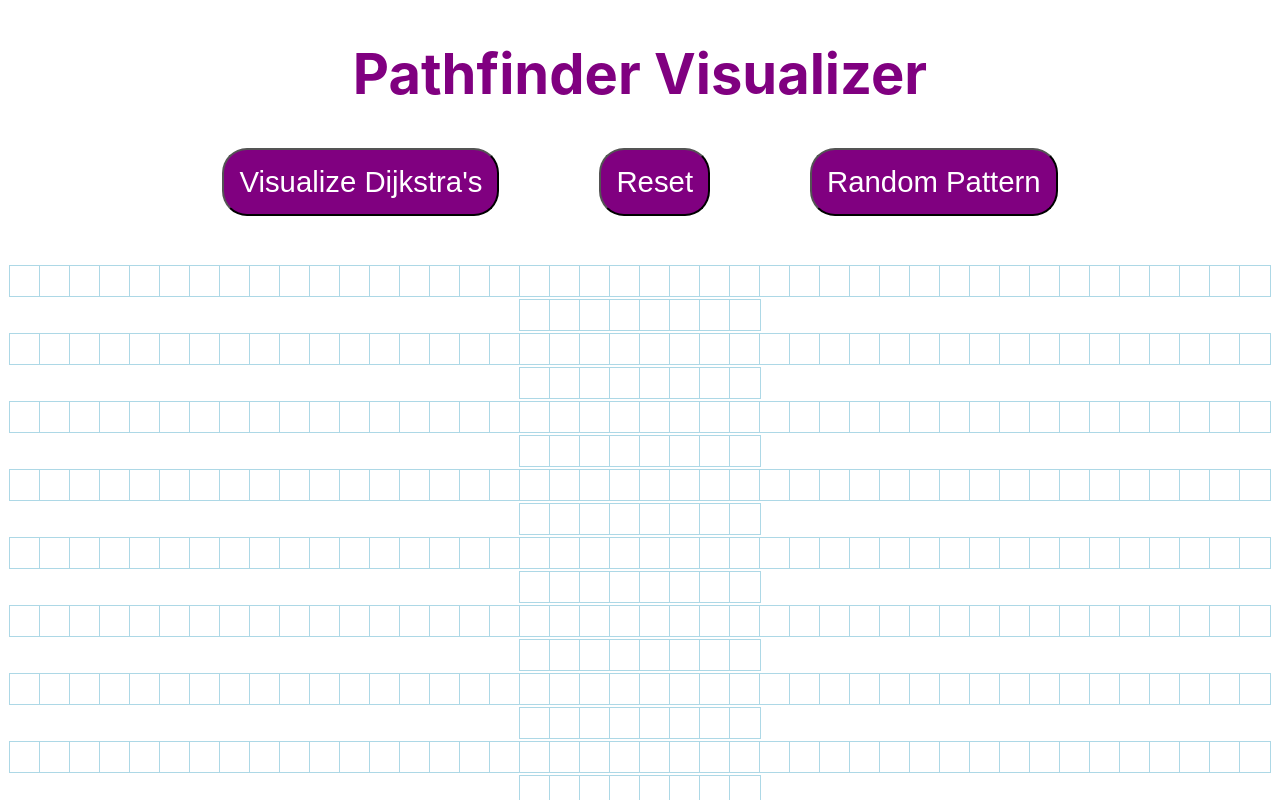
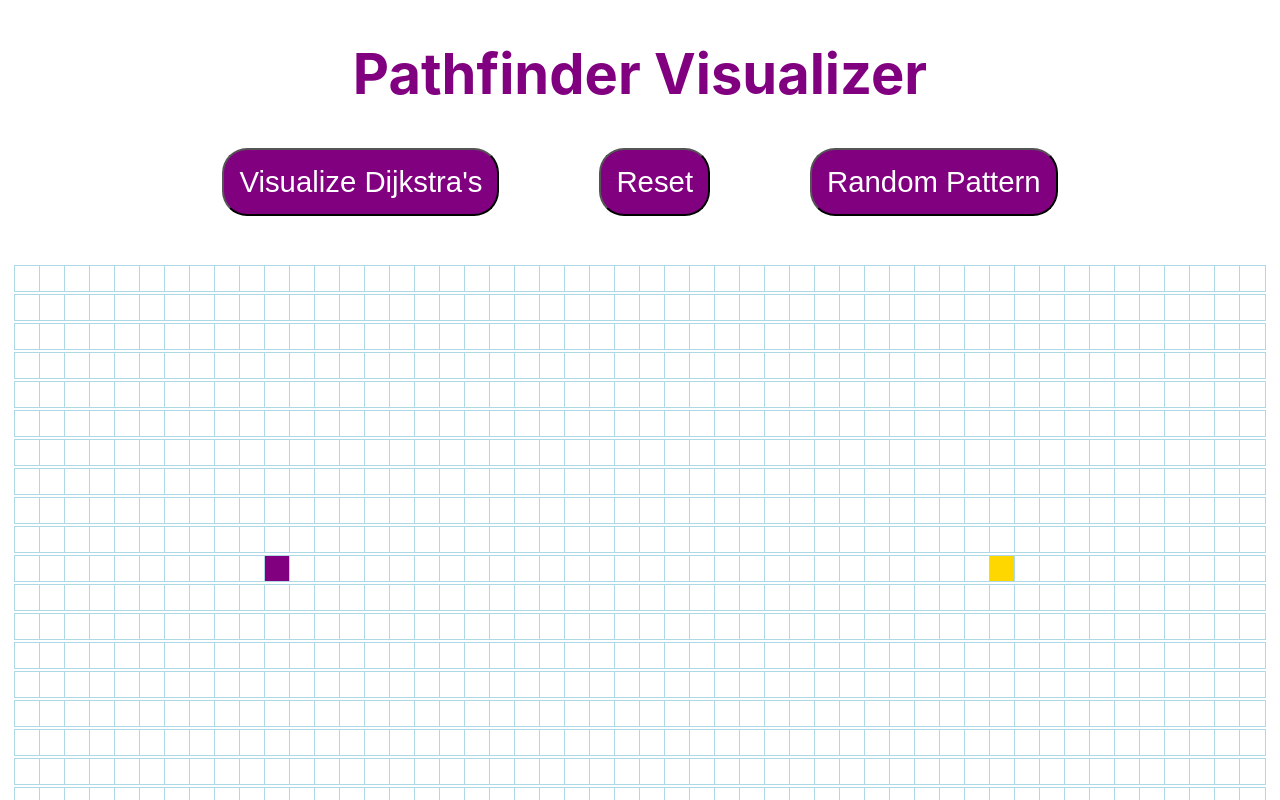
Before and after one commit to AthleticCasual/Pathfinder, a React (Create React App) app: page / in a window 1280 px wide. Shown: the top 800 px of the page. Built offline with nearby package versions, Linux system fonts and the light colour scheme.

Commit message:
changed node size to 25px from 30px

```diff
--- a/src/Pathfinder/Node/Node.css
+++ b/src/Pathfinder/Node/Node.css
@@ -1,10 +1,11 @@
 .node {
   outline: 1px solid lightblue;
   background-color: white;
-  height: 30px;
-  width: 30px;
+  height: 25px;
+  width: 25px;
   display: inline-block;
   margin: 0px;
+  padding: 0px;
 }
 
 .node-wall {
--- a/src/Pathfinder/Node/Node.jsx
+++ b/src/Pathfinder/Node/Node.jsx
@@ -57,7 +57,6 @@ export default class Node extends Component {
         id={this.getId()}
         className={`node ${className}`}
         onMouseDown={() => this.props.onMouseDown(row, col)}
-        onMouseLeave={() => this.props.onMouseLeave(row, col)}
         onMouseEnter={() => this.props.onMouseEnter(row, col)}
         onMouseUp={() => this.props.onMouseUp()}
       ></div>
--- a/src/Pathfinder/Pathfinder.jsx
+++ b/src/Pathfinder/Pathfinder.jsx
@@ -18,8 +18,6 @@ export default class Pathfinder extends Component {
     this.state = {
       grid: [],
       mousePressed: false,
-      startPressed: false,
-      endPressed: false,
       reset: false,
     };
   }
@@ -112,6 +110,7 @@ export default class Pathfinder extends Component {
   }
 
   mouseDown(row, col) {
+    this.setState({ mousePressed: true });
     let newGrid = this.state.grid;
     let node = newGrid[row][col];
     if (!node.isStart && !node.isEnd) {
@@ -119,46 +118,22 @@ export default class Pathfinder extends Component {
       let gridNode = document.getElementById(row + "," + col);
       gridNode.classList.toggle("node-wall");
       this.setState({ grid: newGrid });
-      // } else if (node.isStart) {
-      //   this.setState({ startPressed: true });
-      // } else if (node.isEnd) {
-      //   this.setState({ endPressed: true });
     }
-    this.setState({ mousePressed: true });
-  }
-
-  mouseLeave(row, col) {
-    let newGrid = this.state.grid;
-    // let node = newGrid[row][col];
-    // if (this.state.mousePressed) {
-    //   if (node.isStart) {
-    //     node.isStart = false;
-    //   } else if (node.isEnd) {
-    //     node.isEnd = false;
-    //   }
-    // }
-    this.setState({ grid: newGrid });
   }
 
   mouseEnter(row, col) {
     let newGrid = this.state.grid;
     let node = newGrid[row][col];
-    if (this.state.mousePressed) {
-      if (!node.isStart && !node.isEnd && !this.state.startPressed && !this.state.endPressed) {
-        node.isWall = true;
-        let gridNode = document.getElementById(row + "," + col);
-        gridNode.classList.add("node-wall");
-        this.setState({ grid: newGrid });
-        // } else if (this.state.startPressed) {
-        //   node.isStart = true;
-        // } else if (this.state.endPressed) {
-        //   node.isEnd = true;
-      }
+    if (this.state.mousePressed && !node.isStart && !node.isEnd) {
+      node.isWall = true;
+      let gridNode = document.getElementById(row + "," + col);
+      gridNode.classList.add("node-wall");
+      this.setState({ grid: newGrid });
     }
   }
 
   mouseUp() {
-    this.setState({ mousePressed: false, startPressed: false, endPressed: false });
+    this.setState({ mousePressed: false });
   }
 
   randomPattern() {
@@ -223,7 +198,6 @@ export default class Pathfinder extends Component {
                       isWall={node.isWall}
                       mousePressed={this.state.mousePressed}
                       onMouseDown={(row, col) => this.mouseDown(row, col)}
-                      onMouseLeave={(row, col) => this.mouseLeave(row, col)}
                       onMouseEnter={(row, col) => this.mouseEnter(row, col)}
                       onMouseUp={() => this.mouseUp()}
                     ></Node>
```
